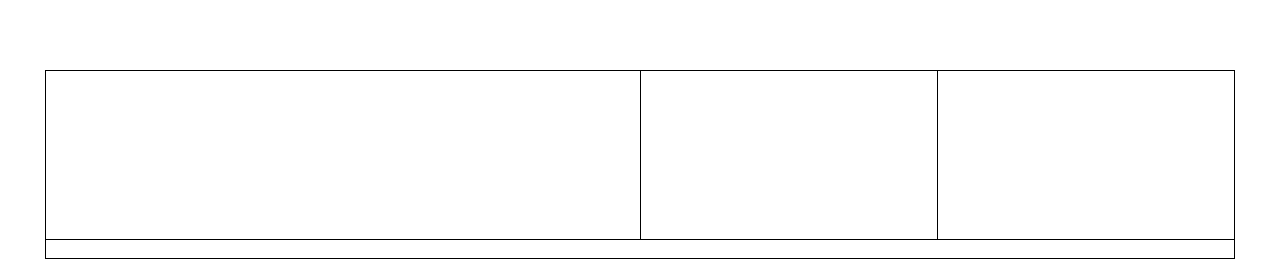
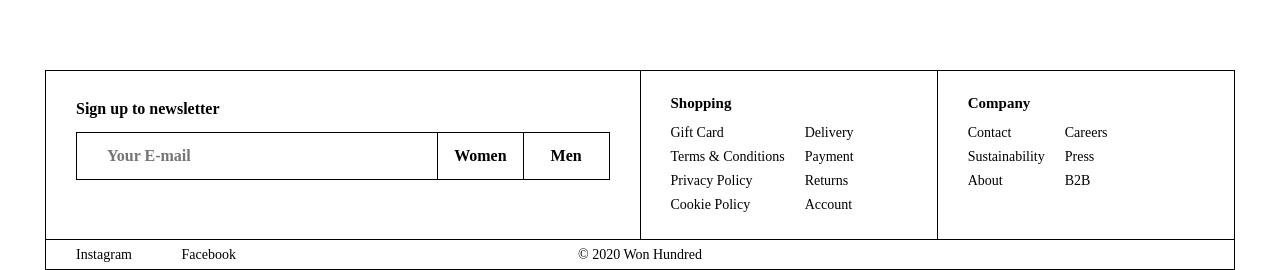
Before and after one commit to kidboi666/WonHundred-Clone, a plain HTML site: page index.html in a window 1280 px wide. Shown: the part 2891-3161 px from the top of the page. Drawn offline with Linux system fonts and the light colour scheme.

Commit message:
레이아웃 잡는거에만 주안점을 두고 대략적인 완성

```diff
--- a/Assets/css/reset.css
+++ b/Assets/css/reset.css
@@ -10,7 +10,7 @@ table, caption, tbody, tfoot, thead, tr, th, td,
 article, aside, canvas, details, embed,
 figure, figcaption, footer, header, hgroup,
 menu, nav, output, ruby, section, summary,
-time, mark, audio, video {
+time, mark, audio, video, input {
 	margin: 0;
 	padding: 0;
 	border: 0;
--- a/Assets/css/style.css
+++ b/Assets/css/style.css
@@ -126,7 +126,7 @@ footer {
 footer .wrapper {
   display: grid;
   grid-template-columns: repeat(4, 1fr);
-  grid-template-rows: 168px 18px;
+  grid-template-rows: 168px 29px;
   gap: 1px;
   border: 1px solid black;
   background: #000;
@@ -140,3 +140,63 @@ footer div:first-child {
 footer div:last-child {
   grid-column-start: span 4;
 }
+footer .newsletter {
+  padding: 30px;
+  font-weight: bold;
+}
+footer .news__box {
+  margin-top: 15px;
+  display: grid;
+  grid-template-columns: 360px 1fr 1fr;
+  gap: 1px;
+  background: #000;
+  border: 1px solid black;
+}
+footer .newsletter input:first-of-type {
+  height: 46px;
+  background: #fff;
+  padding-left: 30px;
+}
+footer .newsletter input:not(:first-of-type) {
+  height: 46px;
+  background: #fff;
+}
+footer .footer__list {
+  padding: 25px 30px;
+}
+footer .footer__list h3 {
+  font-weight: bold;
+  font-size: 15px;
+}
+footer .footer__list div {
+  margin-top: 15px;
+  display: flex;
+}
+footer .footer__list ul:nth-of-type(1) {
+  display: flex;
+  flex-direction: column;
+  justify-content: space-around;
+}
+footer .footer__list ul li {
+  margin-bottom: 10px;
+  margin-right: 20px;
+  font-size: 14px;
+}
+footer .footer__last {
+  position: relative;
+  font-size: 14px;
+}
+footer .footer__last div:first-of-type {
+  padding-left: 30px;
+  width: 160px;
+  height: 100%;
+  display: flex;
+  justify-content: space-between;
+  align-items: center;
+}
+footer .footer__last div:last-of-type {
+  position: absolute;
+  left: 50%;
+  top: 50%;
+  transform: translate(-50%, -50%);
+}
--- a/index.html
+++ b/index.html
@@ -90,10 +90,56 @@
 
   <footer>
     <div class="wrapper">
-      <div></div>
-      <div></div>
-      <div></div>
-      <div></div>
+      <div class="newsletter">
+        <h3>Sign up to newsletter</h3>
+        <div class="news__box">
+          <input type="email" placeholder="Your E-mail">
+          <input type="submit" value="Women">
+          <input type="submit" value="Men">
+        </div>
+      </div>
+      <div class="footer__list">
+        <h3>Shopping</h3>
+        <div>
+          <ul>
+            <li>Gift Card</li>
+            <li>Terms & Conditions</li>
+            <li>Privacy Policy</li>
+            <li>Cookie Policy</li>
+          </ul>
+          <ul>
+            <li>Delivery</li>
+            <li>Payment</li>
+            <li>Returns</li>
+            <li>Account</li>
+          </ul>
+        </div>
+      </div>
+      <div class="footer__list">
+        <h3>Company</h3>
+        <div>
+          <ul>
+            <li>Contact</li>
+            <li>Sustainability</li>
+            <li>About</li>
+          </ul>
+          <ul>
+            <li>Careers</li>
+            <li>Press</li>
+            <li>B2B</li>
+          </ul>
+        </div>
+      </div>
+
+      <div class="footer__last">
+        <div>
+          <p>Instagram</p>
+          <p>Facebook</p>
+        </div>
+        <div>
+          <h2>© 2020 Won Hundred</h2>
+        </div>
+      </div>
     </div>
   </footer>
 
```
